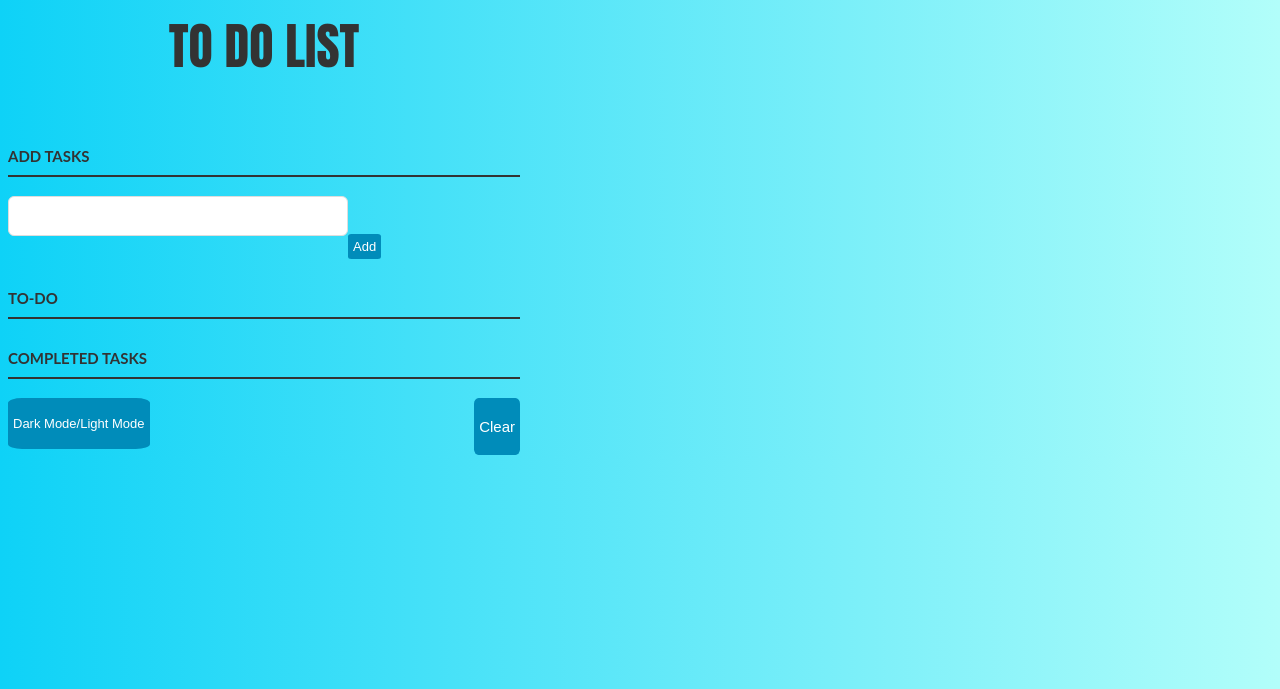
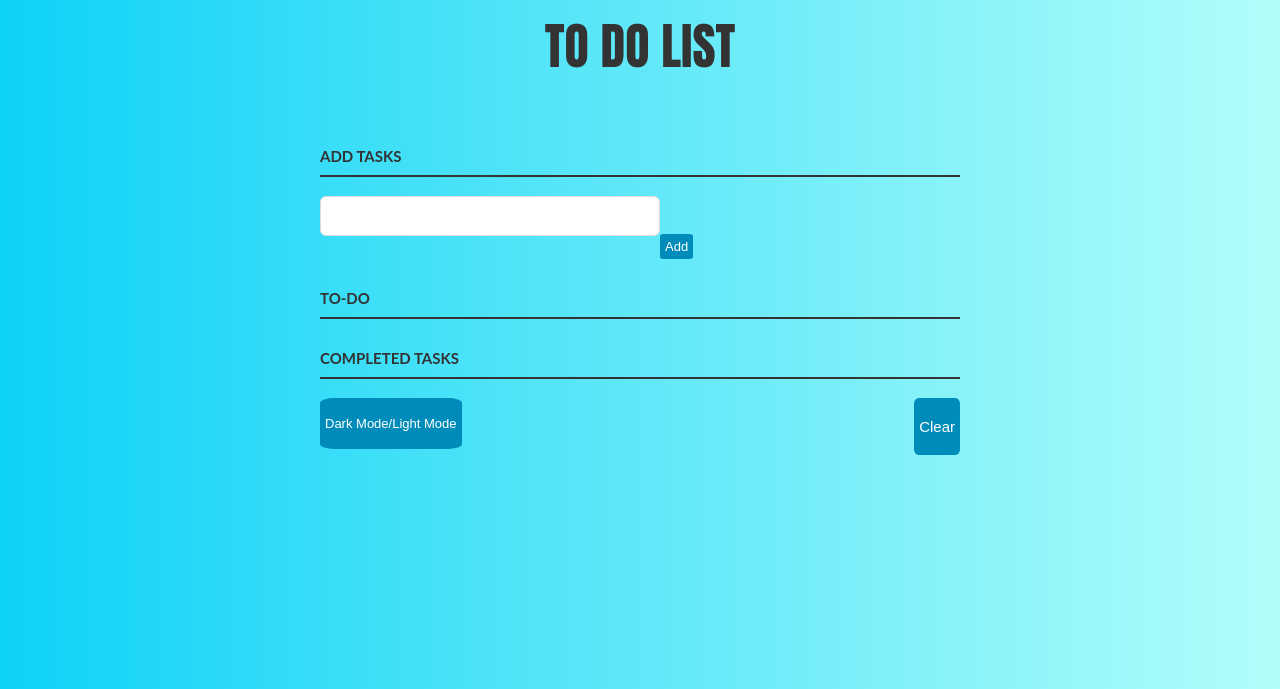
Before and after one commit to alicia-john/first_flask_app, a Flask app: page / in a window 1280 px wide. Shown: the top 689 px of the page. Run offline with Flask 3, Linux system fonts and the light colour scheme.

Commit message:
center stuff

```diff
--- a/static/style.css
+++ b/static/style.css
@@ -39,8 +39,9 @@ body {
 
 .container {
     display: block;
-    width: 40vw;
-    margin: 50 px auto 0;
+    width: 50vw;
+    margin: auto;
+
 }
 
 ul {
```
